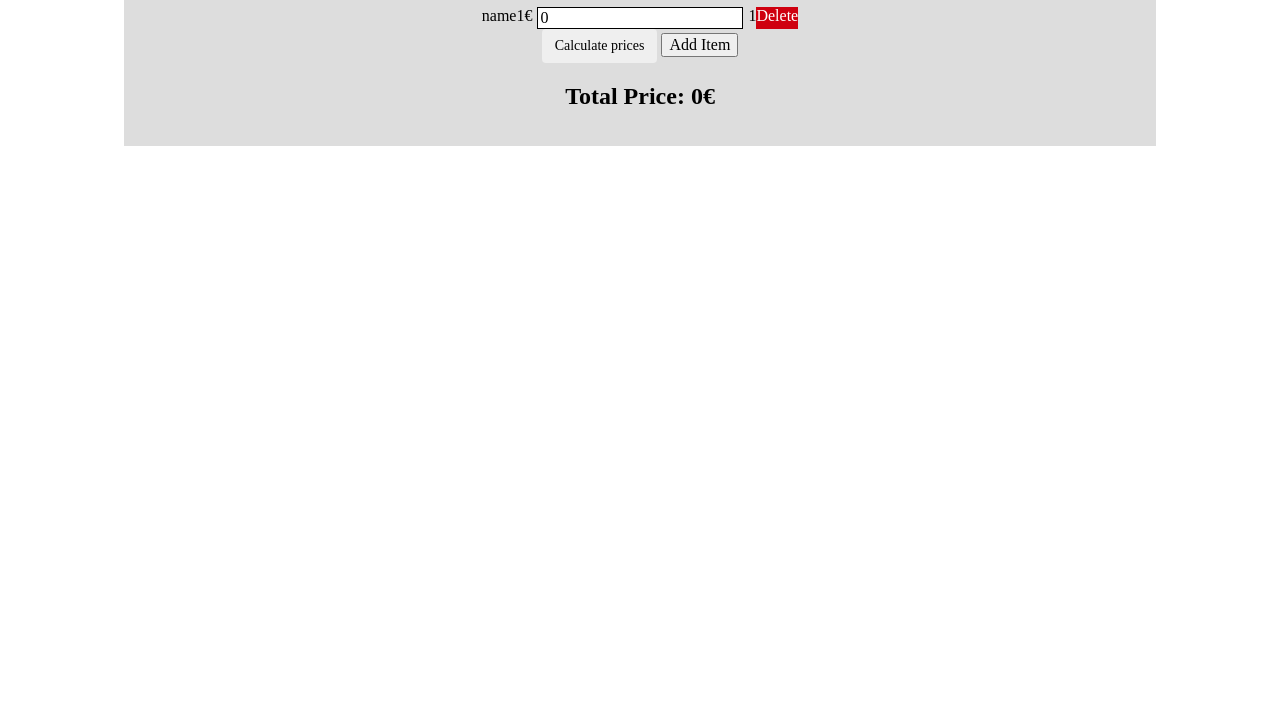
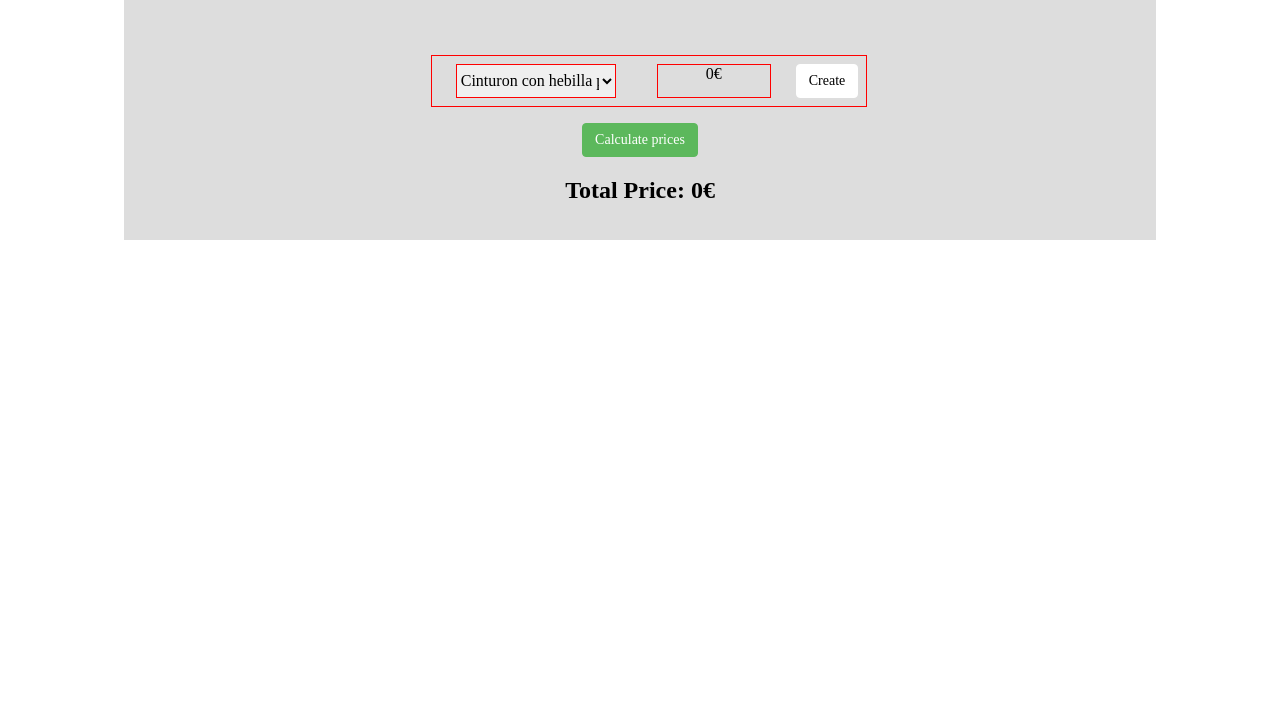
Before and after one commit to fsotol69/the-shopping-cart-js, a plain HTML site: page starter-code/carrito.html in a window 1280 px wide. Shown: the part 89-800 px from the top of the page. Drawn offline with nearby package versions, Linux system fonts and the light colour scheme.

Commit message:
commit añadir nuevo item, actualiza cantidad e importe row-item. Calcula total.

```diff
--- a/starter-code/carrito.html
+++ b/starter-code/carrito.html
@@ -9,33 +9,42 @@
       href="https://cdnjs.cloudflare.com/ajax/libs/normalize/5.0.0/normalize.min.css"
     />
     <link rel="stylesheet" href="./css/style.css" />
-    <!-- LOAD SCRIPTS -->
-    <script type="text/javascript" src="./data/products.json"></script>
-    <script type="text/javascript" src="./js/carrito.js"></script>
     <title>Shopping cart</title>
   </head>
   <body>
+    <header>
+      <h1>Fans Merchandising Shop</h1>
+    </header>
     <main>
-      <h1>Fans Merchandising Shop</h1>
       <div class="items">
-        <div class="item">
-          <div class="name"><span>name</span></div>
+        <!-- <div class="item">
+            <select class="name">
+                <option value="volvo">Volvo</option>
+                <option value="saab">Saab</option>
+                <option value="mercedes">Mercedes</option>
+                <option value="audi">Audi</option>
+              </select>
+            <div class="name"><span>name</span></div>
           <div class="unit-price"><span>1€</span></div>
           <div class="qty">
-            <label for=""></label>
-            <input class="quantity" type="text" value="0" />
+            <label for="qty">QTY:</label>
+            <input class="i-qty" name="qty" id="qty" type="text" value="0" />
           </div>
           <div class="subtotal-price"><span>1</span></div>
-          <div class="btn-delete">Delete</div>
-        </div>
+          <div class="btn btn-delete">Delete</div>
+        </div> -->
       </div>
       <div class="buttons">
-        <button class="btn">Calculate prices</button>
-        <button class="btn-addItem" onclick="addItem()">Add Item</button>
+        <button class="btn" onclick="getTotalPrice()" >Calculate prices</button>
+        <!-- <button class="btn add-item" onclick="addItem()">Add Item</button> -->
       </div>
       <div class="total-price">
-        <h2>Total Price: <span>0€</span></h2>
+        <h2>Total Price: <span id="total-amount">0€</span></h2>
       </div>
     </main>
+    <!-- LOAD SCRIPTS -->
+
+    <script type="text/javascript" src="./data/products.js"></script>
+    <script type="text/javascript" src="./js/carrito.js"></script>
   </body>
 </html>
--- a/starter-code/css/style.scss
+++ b/starter-code/css/style.scss
@@ -1,5 +1,13 @@
 input {
   border: solid 1px black;
+}
+
+header {
+  width: 1000px;
+  margin: 0 auto;
+  background-color: #ddd;
+  padding: 1rem;
+  text-align: center;
 }
 
 main {
@@ -12,7 +20,7 @@ main {
   align-items: center;
 }
 
-.container {
+.items {
   padding: 1rem;
   display: flex;
   flex-flow: column nowrap;
@@ -25,28 +33,44 @@ main {
   width: 100%;
   display: flex;
   flex-flow: row nowrap;
-  justify-content: space-around;
+  justify-content: space-between;
+  border: 1px solid red;
+  padding: 0.5rem;
+
+  div {
+    padding: 0 1rem;
+    margin: 0 0.5rem;
+  }
+
+  .name {
+    width: 10rem;
+    border: 1px solid red;
+    margin: 0 1rem;
+  }
+  .unit-price {
+    width: 5rem;
+    border: 1px solid red;
+    margin: 0 1rem;
+    text-align: center;
+  }
+
+   .i-qty{
+    width: 3rem;
+    border: 1px solid red;
+    text-align: center;
+  }
+
+  .subtotal-price{
+    width: 5rem;
+    border: 1px solid red;
+    text-align: right;
+  }
 }
 
 .row {
 }
 
-.col-xs-2 {
-}
-
-.col-xs-3 {
-}
-
-.col-xs-5 {
-}
-
-.col-xs-4 {
-}
-
-.col-xs-7 {
-}
-
-.btn {
+.btn{
   display: inline-block;
   padding: 6px 12px;
   margin-bottom: 0;
@@ -68,6 +92,18 @@ main {
   border-radius: 4px;
 }
 
+.btn{
+  color: #fff;
+  background-color: #5cb85c;
+  border-color: #5cb85c;
+}
+
+.create{
+  color:#000;
+  background-color: #fff;
+  border-color: #fff;
+}
+
 .btn-success {
   color: #fff;
   background-color: #5cb85c;
@@ -80,6 +116,17 @@ main {
   border-color: #cf000f;
 }
 
-.quantity {
-  margin: 0 5px;
+.col-xs-2 {
 }
+
+.col-xs-3 {
+}
+
+.col-xs-5 {
+}
+
+.col-xs-4 {
+}
+
+.col-xs-7 {
+}
--- /dev/null
+++ b/starter-code/data/products.js
@@ -0,0 +1,317 @@
+products = [
+    {
+      "_id": "5ced8cb973154be3ab01e830",
+      "index": 0,
+      "guid": "46d3420f-c410-4e88-b786-07f73fdb7ee8",
+      "isActive": false,
+      "price": 104.1,
+      "picture": "http://placehold.it/32x32",
+      "quantity": 69,
+      "name": "Cinturon con hebilla personalizada",
+      "registered": "2019-01-21T02:48:23 -01:00",
+      "category": "varios",
+      "tags": [
+        "officia",
+        "culpa",
+        "velit",
+        "cupidatat",
+        "velit",
+        "aliquip",
+        "culpa"
+      ]
+    },
+    {
+      "_id": "5ced8cb9ffb47802197cc08b",
+      "index": 1,
+      "guid": "7df5069e-344e-416e-9981-43cc7dedd695",
+      "isActive": false,
+      "price": 60.4,
+      "picture": "http://placehold.it/32x32",
+      "quantity": 53,
+      "name": "Mochila de nylon",
+      "registered": "2017-02-09T01:42:17 -01:00",
+      "category": "complementos",
+      "tags": [
+        "veniam",
+        "enim",
+        "proident",
+        "in",
+        "veniam",
+        "sunt",
+        "aute"
+      ]
+    },
+    {
+      "_id": "5ced8cb92a3e65ea807b865d",
+      "index": 2,
+      "guid": "728dd7a4-e04f-4d14-94a3-d41144bba90e",
+      "isActive": true,
+      "price": 162.01,
+      "picture": "http://placehold.it/32x32",
+      "quantity": 13,
+      "name": "Bolsa bandolera",
+      "registered": "2017-12-06T04:43:22 -01:00",
+      "category": "complementos",
+      "tags": [
+        "dolore",
+        "ullamco",
+        "ullamco",
+        "non",
+        "pariatur",
+        "cillum",
+        "laborum"
+      ]
+    },
+    {
+      "_id": "5ced8cb9126d1b968fbedd05",
+      "index": 3,
+      "guid": "b47542fe-f848-46d0-a5ed-8a916a8a646f",
+      "isActive": false,
+      "price": 75.1,
+      "picture": "http://placehold.it/32x32",
+      "quantity": 56,
+      "name": "Mochila de nylon",
+      "registered": "2015-11-12T03:29:55 -01:00",
+      "category": "complementos",
+      "tags": [
+        "do",
+        "nulla",
+        "esse",
+        "dolor",
+        "esse",
+        "mollit",
+        "officia"
+      ]
+    },
+    {
+      "_id": "5ced8cb98f20f08a95d03fc5",
+      "index": 4,
+      "guid": "0a7c4388-c294-430e-a2f5-b21f5e6533d8",
+      "isActive": true,
+      "price": 98.09,
+      "picture": "http://placehold.it/32x32",
+      "quantity": 65,
+      "name": "Camiseta raglán",
+      "registered": "2016-04-16T06:36:23 -02:00",
+      "category": "varios",
+      "tags": [
+        "irure",
+        "mollit",
+        "nisi",
+        "velit",
+        "aliqua",
+        "eiusmod",
+        "excepteur"
+      ]
+    },
+    {
+      "_id": "5ced8cb90e663de795afd1e7",
+      "index": 5,
+      "guid": "f4ecefde-13fe-412c-967f-070d435b4c3f",
+      "isActive": true,
+      "price": 58.53,
+      "picture": "http://placehold.it/32x32",
+      "quantity": 19,
+      "name": "Bolsa bandolera",
+      "registered": "2018-02-07T02:15:17 -01:00",
+      "category": "complementos",
+      "tags": [
+        "aliqua",
+        "eiusmod",
+        "Lorem",
+        "dolore",
+        "consequat",
+        "elit",
+        "dolor"
+      ]
+    },
+    {
+      "_id": "5ced8cb95703d1a61db7ccca",
+      "index": 6,
+      "guid": "7c221ad6-8a61-4232-aeee-4d76118eecb1",
+      "isActive": true,
+      "price": 119.47,
+      "picture": "http://placehold.it/32x32",
+      "quantity": 18,
+      "name": "Bolsa de tela",
+      "registered": "2017-05-05T11:00:35 -02:00",
+      "category": "textil",
+      "tags": [
+        "consequat",
+        "quis",
+        "ea",
+        "enim",
+        "ea",
+        "ut",
+        "culpa"
+      ]
+    },
+    {
+      "_id": "5ced8cb9211eb20fe8a264cf",
+      "index": 7,
+      "guid": "f3e734e3-bb34-4898-80fb-3e36ab6b7bb0",
+      "isActive": true,
+      "price": 29.86,
+      "picture": "http://placehold.it/32x32",
+      "quantity": 35,
+      "name": "Gorros",
+      "registered": "2018-09-12T02:42:56 -02:00",
+      "category": "varios",
+      "tags": [
+        "est",
+        "culpa",
+        "dolore",
+        "non",
+        "id",
+        "commodo",
+        "eiusmod"
+      ]
+    },
+    {
+      "_id": "5ced8cb91164a72109040675",
+      "index": 8,
+      "guid": "3fbfff2d-0158-4864-892f-376ccdea3f5a",
+      "isActive": false,
+      "price": 162.83,
+      "picture": "http://placehold.it/32x32",
+      "quantity": 67,
+      "name": "Poster a color",
+      "registered": "2015-10-09T01:46:53 -02:00",
+      "category": "complementos",
+      "tags": [
+        "proident",
+        "fugiat",
+        "et",
+        "mollit",
+        "ea",
+        "nostrud",
+        "ullamco"
+      ]
+    },
+    {
+      "_id": "5ced8cb954e7923c0295be30",
+      "index": 9,
+      "guid": "fd052e4e-e4d9-45bb-b8e0-c352cb586194",
+      "isActive": false,
+      "price": 49.16,
+      "picture": "http://placehold.it/32x32",
+      "quantity": 45,
+      "name": "Cinturon con hebilla personalizada",
+      "registered": "2016-10-04T05:15:29 -02:00",
+      "category": "complementos",
+      "tags": [
+        "veniam",
+        "Lorem",
+        "cillum",
+        "veniam",
+        "officia",
+        "sint",
+        "commodo"
+      ]
+    },
+    {
+      "_id": "5ced8cb9942406294b8276f4",
+      "index": 10,
+      "guid": "014b5530-0e46-4fd6-9405-9471f5d8f6b4",
+      "isActive": true,
+      "price": 174.75,
+      "picture": "http://placehold.it/32x32",
+      "quantity": 90,
+      "name": "Botones",
+      "registered": "2019-02-07T01:59:31 -01:00",
+      "category": "complementos",
+      "tags": [
+        "enim",
+        "occaecat",
+        "mollit",
+        "non",
+        "dolor",
+        "magna",
+        "excepteur"
+      ]
+    },
+    {
+      "_id": "5ced8cb979bd81ad8bb8762e",
+      "index": 11,
+      "guid": "e5e02c03-2cca-45a7-9fa2-a6c43b449c50",
+      "isActive": false,
+      "price": 99.75,
+      "picture": "http://placehold.it/32x32",
+      "quantity": 60,
+      "name": "Botones",
+      "registered": "2017-12-16T12:37:30 -01:00",
+      "category": "complementos",
+      "tags": [
+        "cillum",
+        "mollit",
+        "minim",
+        "Lorem",
+        "occaecat",
+        "tempor",
+        "proident"
+      ]
+    },
+    {
+      "_id": "5ced8cb977ce9d203349b7a9",
+      "index": 12,
+      "guid": "dc38d2d9-9f57-4a81-8fac-bd78e3d641b8",
+      "isActive": false,
+      "price": 154.42,
+      "picture": "http://placehold.it/32x32",
+      "quantity": 80,
+      "name": "Cajas recopilatorio",
+      "registered": "2019-04-11T07:06:36 -02:00",
+      "category": "textil",
+      "tags": [
+        "non",
+        "nisi",
+        "non",
+        "aliquip",
+        "irure",
+        "officia",
+        "voluptate"
+      ]
+    },
+    {
+      "_id": "5ced8cb99cdc8a061edc4e58",
+      "index": 13,
+      "guid": "5eaf153a-8e0d-4efa-85b4-d0658d62b7eb",
+      "isActive": true,
+      "price": 25.1,
+      "picture": "http://placehold.it/32x32",
+      "quantity": 23,
+      "name": "Púas de guitarra",
+      "registered": "2017-05-02T08:26:14 -02:00",
+      "category": "complementos",
+      "tags": [
+        "elit",
+        "tempor",
+        "in",
+        "pariatur",
+        "ullamco",
+        "irure",
+        "consectetur"
+      ]
+    },
+    {
+      "_id": "5ced8cb95006e39827170bd7",
+      "index": 14,
+      "guid": "c9a1554f-08b1-448f-8d11-ba74601ccb84",
+      "isActive": true,
+      "price": 51.28,
+      "picture": "http://placehold.it/32x32",
+      "quantity": 91,
+      "name": "Gorros",
+      "registered": "2016-09-24T08:47:58 -02:00",
+      "category": "textil",
+      "tags": [
+        "veniam",
+        "elit",
+        "ex",
+        "aliqua",
+        "deserunt",
+        "amet",
+        "adipisicing"
+      ]
+    }
+  ]
--- a/starter-code/js/carrito.js
+++ b/starter-code/js/carrito.js
@@ -1,43 +1,4 @@
-let delete_Items, calculatePricesBtn, row_items, products;
-
-class item {
-  constructor(data, units) {
-    this.jsonData = data;
-    this.units = units;
-    this.price = this.jsonData.price;
-    this.amount = this.price * this.units;
-  }
-  getName() {
-    return this.jsonData.name;
-  }
-  getUnits() {
-    return this.units;
-  }
-  addUnit() {
-    if (this.units + 1 <= this.jsonData.quantity) {
-      this.units++;
-      this.amount = this.price * this.units;
-    }
-  }
-  setUnits(units) {
-    if (units <= this.jsonData.quantity) {
-      this.units = units;
-      this.amount = this.price * this.units;
-    }
-  }
-  getAmount() {
-    return this.amount;
-  }
-  getPrice() {
-    return this.price;
-  }
-  getData() {
-    return this.jsonData;
-  }
-  getRender() {
-    return renderItem(this);
-  }
-}
+let delete_Items, calculatePricesBtn, row_items /*, products*/;
 
 function deleteItem(e) {
   target = e.target;
@@ -48,19 +9,66 @@ function getPriceByProduct(itemNode) {}
 
 function updatePriceByProduct(productPrice, index) {}
 
-function getTotalPrice() {}
+function getTotalPrice() {
+  console.log('Obteniendo importe total compra...');
+  let subtotales = document.getElementsByClassName('subtotal-price');
+  console.log(subtotales);
+  let totalAmount = 0.0;
+  for (let i = 0; i < subtotales.length; i++) {
+    let subTotal = parseFloat(subtotales[i].innerText.replace('€', ''));
+    totalAmount += subTotal;
+  }
+  document.getElementById('total-amount').innerHTML =
+    totalAmount.toFixed(2) + '€';
+  //console.log(total_Amount);
+  //for(let subtotal in subtotales) console.log(subtotal.innerText);
+  //console.log(document.getElementsByClassName('subtotal-price').innerText);
+}
 
 function createQuantityInput() {
   let itemInput = document.createElement('input');
+  itemInput.className = 'qty';
   itemInput.type = 'text';
   itemInput.value = 0;
+  itemInput.onchange = updateItemRowAmount;
   return itemInput;
 }
 
+function createItemAmount() {
+  let itemAmount = document.createElement('div');
+  itemAmount.className = 'subtotal-price';
+  let spanAmount = document.createElement('span');
+  spanAmount.innerHTML = '0€';
+  itemAmount.appendChild(spanAmount);
+  return itemAmount;
+}
+
+function updateItemRowAmount(e) {
+  let productName = e.target.parentNode.childNodes[0].innerText;
+  console.log(e.target.parentNode.childNodes);
+  let product = searchProduct(productName);
+  let qty = e.target.parentNode.childNodes[2].value;
+  let amount = product.price * qty;
+  console.log('Item Price : ' + product.price);
+  console.log('Item Quantity : ' + qty);
+  console.log('Total Item Amount : ' + amount);
+  console.log(product);
+  console.log(e.target.parentNode.parentNode);
+  e.target.parentNode.childNodes[3].innerText = amount.toFixed(2) + '€';
+}
+
 function createDeleteButton() {
-  let deleteButton = document.createElement('div');
-  deleteButton.className = 'btn-delete';
-  return deleteButton;
+  // Create-Item Button
+  let button = document.createElement('button');
+  button.className = 'btn btn-delete';
+  button.innerHTML = 'Delete';
+  button.onclick = e => {
+    let itemName = e.target.parentNode.childNodes[0].value;
+    console.log(e.target.parentNode.childNodes[0].value);
+    let dataType = searchProduct(itemName);
+    console.log(dataType);
+  };
+  return button;
 }
 
 function createQuantityNode() {
@@ -73,7 +81,18 @@ function createQuantityNode() {
   return itemQTY;
 }
 
-function createItemNode(dataType, itemData) {}
+function createItemNode(dataType) {
+  let newItemRow = createNewItemRow(dataType.name, dataType.price);
+  let qtyItem = createQuantityInput();
+  console.log(qtyItem);
+  newItemRow.appendChild(qtyItem);
+  let amountItem = createItemAmount();
+  newItemRow.appendChild(amountItem);
+  let deleteButton = createDeleteButton();
+  newItemRow.appendChild(deleteButton);
+  //console.log(document.getElementsByClassName('items'));
+  document.getElementsByClassName('items')[0].appendChild(newItemRow);
+}
 
 function createNewItemRow(itemName, itemUnitPrice) {
   //<div class="item">
@@ -96,27 +115,73 @@ function createNewItemRow(itemName, itemUnitPrice) {
   return itemContainer;
 }
 
+function newItemRowExists() {
+  return document.getElementsByClassName('new-item').length > 0;
+}
+
 function createNewItem() {
   //<div class="new-item">
   let itemContainer = document.createElement('div');
-  itemContainer.className = 'new-item';
+  itemContainer.className = 'item new-item';
   //items selector
   let selector = createItemsSelector();
+  selector.onchange = updateSelectedItemPrice;
   itemContainer.appendChild(selector);
   //<div class="unit-price"><span>1€</span></div>
   let itemPrice = document.createElement('div');
   itemPrice.className = 'unit-price';
   let spanPrice = document.createElement('span');
-  spanPrice.innerHTML = itemUnitPrice + '€';
+  spanPrice.innerHTML = '0€';
   itemPrice.appendChild(spanPrice);
   itemContainer.appendChild(itemPrice);
+  // Create-Item Button
+  let button = document.createElement('button');
+  button.className = 'btn create';
+  button.innerHTML = 'Create';
+  button.onclick = e => {
+    let itemName = e.target.parentNode.childNodes[0].value;
+    console.log(e.target.parentNode.childNodes[0].value);
+    let dataType = searchProduct(itemName);
+    console.log(dataType);
+    createItemNode(dataType);
+    //console.log(e.target.parentNode.childNodes[1].childNodes[0].innerHTML);
+  };
+  // button.addEventListener("clik", function(){
+  //   console.log("Nuevo Item con listener");
+  //   console.log("Datos del padre : " + itemContainer);
+  // });
+  itemContainer.appendChild(button);
   return itemContainer;
+}
+function updateSelectedItemPrice(e) {
+  let itemName = e.target.value;
+  products.forEach(product => {
+    if (product.name === itemName)
+      e.target.nextSibling.childNodes[0].innerHTML = product.price + '€';
+  });
+  console.log('Datos elemento : ' + e.target.className);
+  console.log('Seleccion : ' + e.target.value);
+  console.log('Seleccion : ' + e.target.nextSibling.innerHTML);
+  console.log('Seleccion : ' + e.target.nextSibling.childNodes[0].innerHTML);
+}
+function searchProduct(productName) {
+  console.log(productName);
+  for (let i = 0; i < products.length; i++) {
+    if (products[i].name === productName) return products[i];
+  }
+}
+
+function infoEventTesting(e) {
+  console.log('Nuevo Item con listener');
+  console.log('Datos elemento : ' + e.target.className);
+  console.log('Datos padre : ' + e.target.parentNode.className);
 }
 
 function calculatePrices() {
   console.log('Calculando total');
 }
 
+/*
 function loadJSON(callback) {
   let xobj = new XMLHttpRequest();
   xobj.overrideMimeType('application/json');
@@ -129,20 +194,27 @@ function loadJSON(callback) {
   };
   xobj.send(null);
 }
+*/
 
 addEventListener('load', () => {
-  this.delete_Items = document.getElementsByClassName('btn-delete');
-  console.log(delete_Items);
-  for (let item of this.delete_Items) {
-    console.log(item.parentNode);
-  }
-  this.calculatePricesBtn = document.getElementsByClassName('btn')[0];
-  this.calculatePricesBtn.addEventListener('onclick', this.calculatePrices());
-  this.row_items = [];
+  let itemsContainer = document.getElementsByClassName('items');
+  // this.calculatePricesBtn = document.getElementsByClassName('btn')[0];
+  // this.calculatePricesBtn.addEventListener('onclick', this.calculatePrices());
+  row_items = [];
+  //products = [];
   // LOAD Products from JSON file.
+  /*
   loadJSON(response => {
-    products = JSON.parse(response);
+    let json_products = JSON.parse(response);
+    json_products.forEach(element => {
+      products.push(element);
+    });
+    //console.log(products);
   });
+  */
+  console.log(products);
+  let newItem = createNewItem();
+  itemsContainer[0].appendChild(newItem);
 });
 
 function renderItem(item) {
@@ -193,17 +265,21 @@ function renderItem(item) {
 
 function createItemsSelector() {
   let selector = document.createElement('select');
-  selector.value = 'Select item';
+  //selector.value = 'Select item';
+  selector.className = 'name';
+  console.log(products.length);
   let options = [];
-  for(let item in products){
+  for (let i = 0; i < products.length; i++) {
+    let item = products[i];
+    console.log(item.name);
     options.push(item.name);
   }
+
   for (let i = 0; i < options.length; i++) {
     let opt = options[i];
-    let el = document.createElement('option');
-    el.textContent = opt;
-    el.value = opt;
-    selector.appendChild(el);
+    let option = document.createElement('option');
+    option.text = opt;
+    selector.add(option);
   }
   return selector;
 }
```
Also changed, not shown: starter-code/css/style.css, 1 other file.
